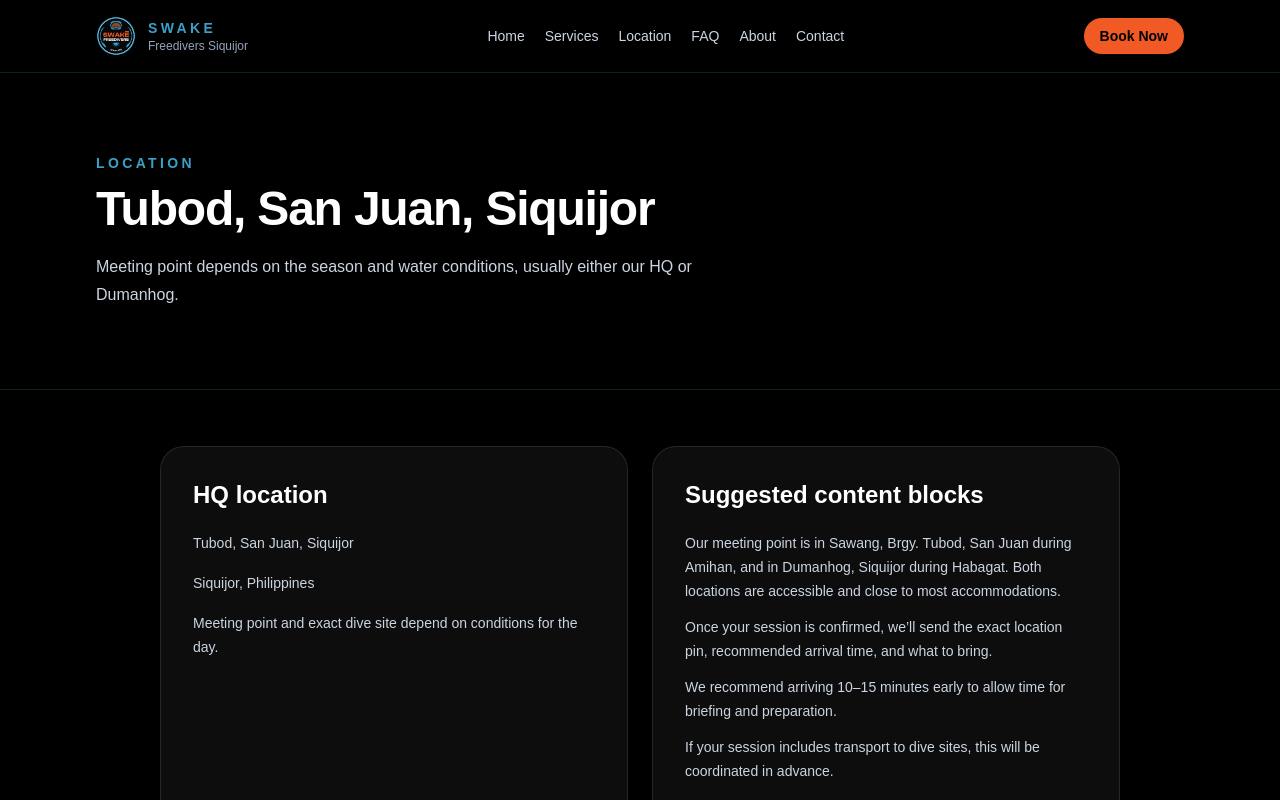
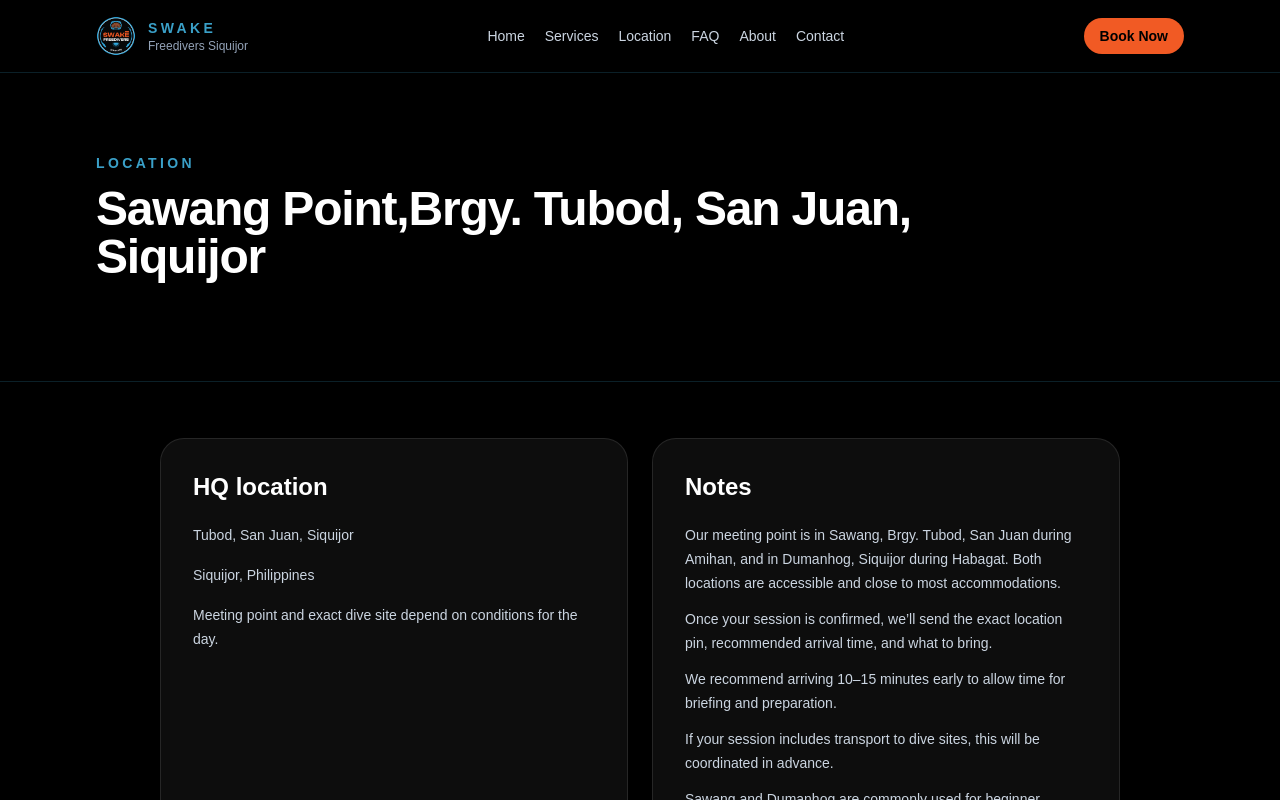
Before and after one commit to cbmserino-cyber/swake-diving-center, a Next.js app: page /locations/siquijor in a window 1280 px wide. Shown: the top 800 px of the page. Built offline with nearby package versions, Linux system fonts and the light colour scheme.

Commit message:
Update page.tsx

```diff
--- a/app/locations/siquijor/page.tsx
+++ b/app/locations/siquijor/page.tsx
@@ -13,8 +13,7 @@ export default function SiquijorLocationPage() {
     <>
       <PageHero
         eyebrow="Location"
-        title="Tubod, San Juan, Siquijor"
-        description="Meeting point depends on the season and water conditions, usually either our HQ or Dumanhog."
+        title="Sawang Point,Brgy. Tubod, San Juan, Siquijor"
       />
 
       <section className="mx-auto max-w-5xl px-6 py-14 lg:px-8">
@@ -28,7 +27,7 @@ export default function SiquijorLocationPage() {
             </div>
           </div>
           <div className="rounded-3xl border border-white/10 bg-white/5 p-8">
-            <h2 className="text-2xl font-semibold text-white">Suggested content blocks</h2>
+            <h2 className="text-2xl font-semibold text-white">Notes</h2>
             <ul className="mt-5 space-y-3 text-sm leading-6 text-slate-300">
               <li>
                 Our meeting point is in Sawang, Brgy. Tubod, San Juan during Amihan, and in Dumanhog, Siquijor during Habagat. Both locations are accessible and close to most accommodations.
```
